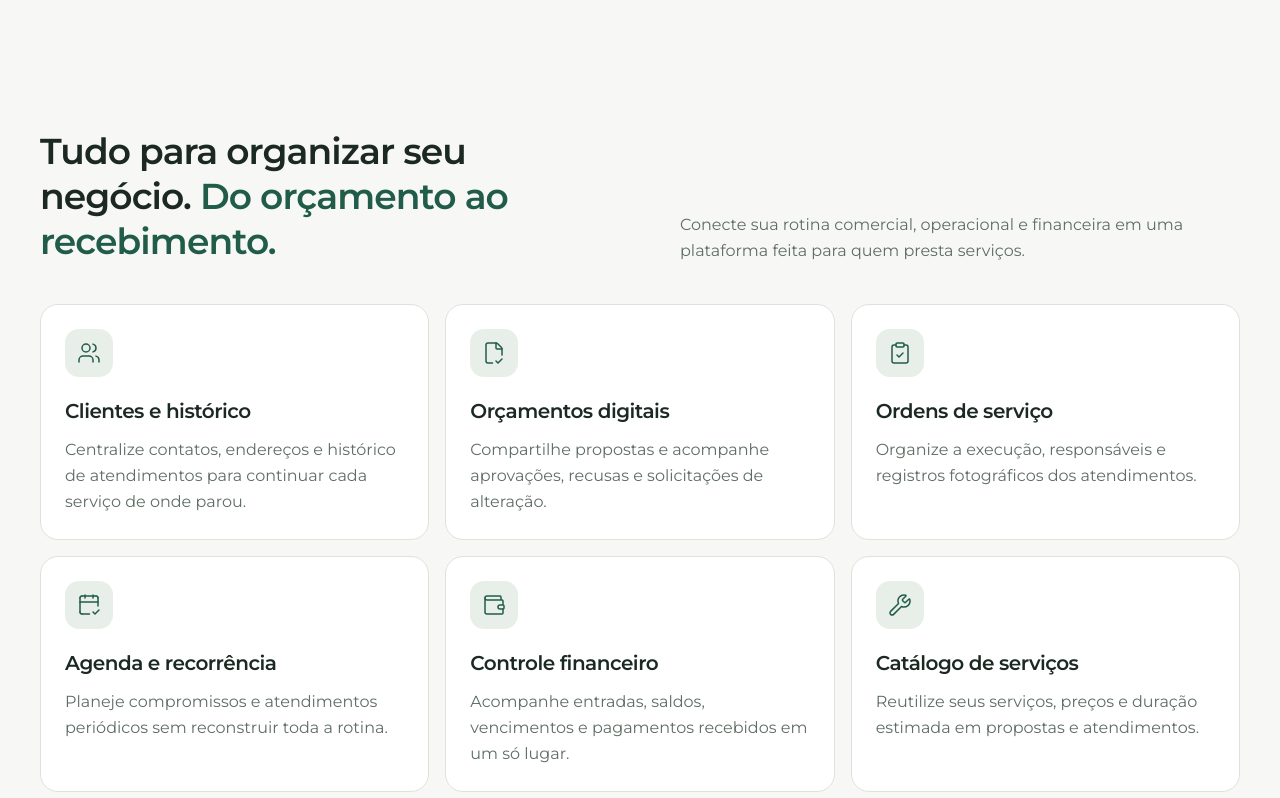
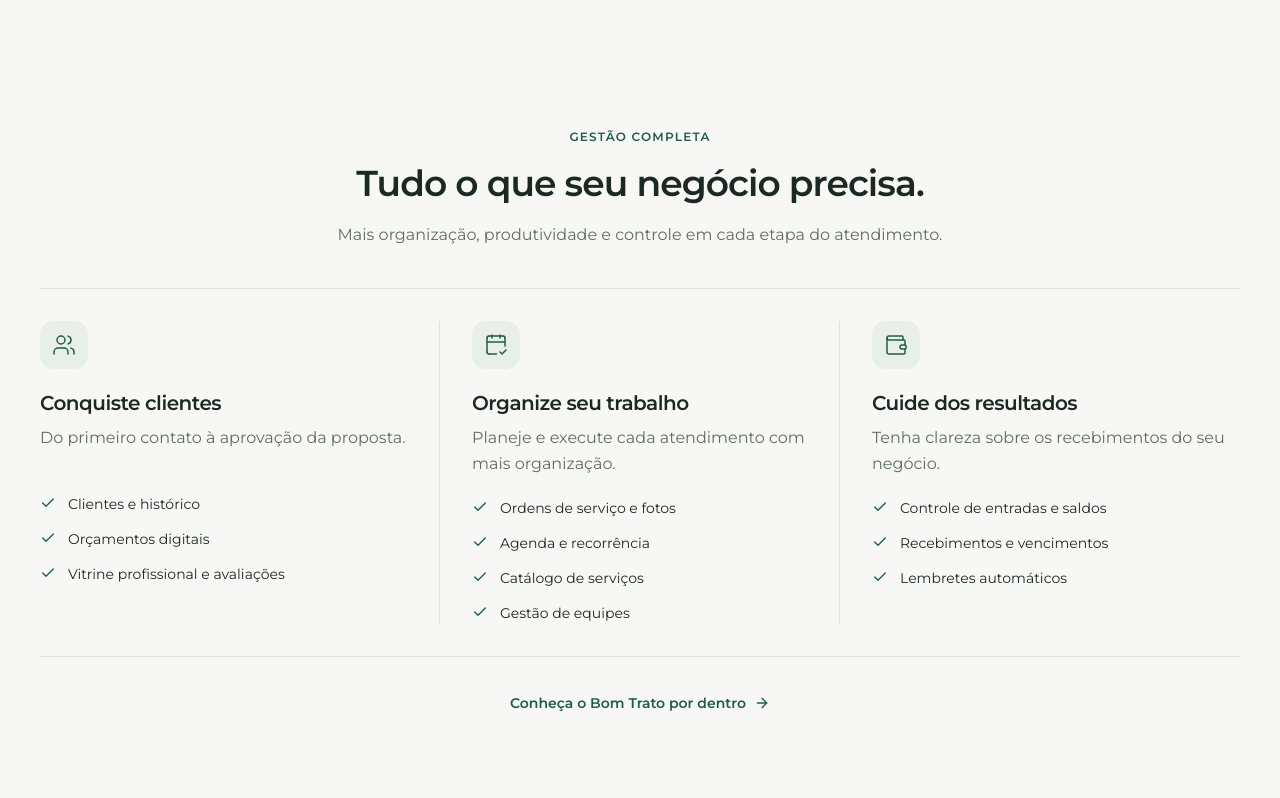
Before and after one commit to mbsegalla/bom-trato, a Next.js app: page / in a window 1280 px wide. Shown: the part 882-1680 px from the top of the page. Built offline with nearby package versions, Linux system fonts and the light colour scheme; no server answers.

Commit message:
refactor: simplify marketing features into three pillars

```diff
--- a/src/modules/marketing/components/marketingFeatures.tsx
+++ b/src/modules/marketing/components/marketingFeatures.tsx
@@ -1,76 +1,84 @@
-import { CalendarCheck2, ClipboardCheck, FileCheck2, ReceiptText, Users, Wallet, Wrench } from 'lucide-react';
+import { ArrowRight, CalendarCheck2, Check, Users, Wallet } from 'lucide-react';
 
-const features = [
+const pillars = [
   {
     icon: Users,
-    title: 'Clientes e histórico',
-    description:
-      'Centralize contatos, endereços e histórico de atendimentos para continuar cada serviço de onde parou.',
-  },
-  {
-    icon: FileCheck2,
-    title: 'Orçamentos digitais',
-    description: 'Compartilhe propostas e acompanhe aprovações, recusas e solicitações de alteração.',
-  },
-  {
-    icon: ClipboardCheck,
-    title: 'Ordens de serviço',
-    description: 'Organize a execução, responsáveis e registros fotográficos dos atendimentos.',
+    title: 'Conquiste clientes',
+    description: 'Do primeiro contato à aprovação da proposta.',
+    features: ['Clientes e histórico', 'Orçamentos digitais', 'Vitrine profissional e avaliações'],
   },
   {
     icon: CalendarCheck2,
-    title: 'Agenda e recorrência',
-    description: 'Planeje compromissos e atendimentos periódicos sem reconstruir toda a rotina.',
+    title: 'Organize seu trabalho',
+    description: 'Planeje e execute cada atendimento com mais organização.',
+    features: ['Ordens de serviço e fotos', 'Agenda e recorrência', 'Catálogo de serviços', 'Gestão de equipes'],
   },
   {
     icon: Wallet,
-    title: 'Controle financeiro',
-    description: 'Acompanhe entradas, saldos, vencimentos e pagamentos recebidos em um só lugar.',
-  },
-  {
-    icon: Wrench,
-    title: 'Catálogo de serviços',
-    description: 'Reutilize seus serviços, preços e duração estimada em propostas e atendimentos.',
-  },
-  {
-    icon: Users,
-    title: 'Gestão de equipes',
-    description: 'Convide colaboradores e distribua responsabilidades conforme os recursos do plano contratado.',
-  },
-  {
-    icon: ReceiptText,
-    title: 'Vitrine e reputação',
-    description: 'Divulgue seu perfil profissional e reúna avaliações vinculadas aos serviços realizados.',
+    title: 'Cuide dos resultados',
+    description: 'Tenha clareza sobre os recebimentos do seu negócio.',
+    features: ['Controle de entradas e saldos', 'Recebimentos e vencimentos', 'Lembretes automáticos'],
   },
 ];
 
 export function MarketingFeatures() {
   return (
-    <section id="features" className="scroll-mt-24 px-6 py-12 sm:py-16 lg:px-10">
+    <section
+      id="features"
+      aria-labelledby="marketing-features-title"
+      className="scroll-mt-24 px-6 py-12 sm:py-16 lg:px-10"
+    >
       <div className="mx-auto max-w-7xl">
-        <div className="grid gap-8 lg:grid-cols-2 lg:gap-20">
-          <h2 className="max-w-xl font-heading text-3xl leading-tight font-semibold tracking-tight sm:text-4xl">
-            Tudo para organizar seu negócio.
-            <span className="text-primary"> Do orçamento ao recebimento.</span>
+        <div className="mx-auto max-w-2xl text-center">
+          <p className="text-xs font-semibold tracking-widest text-primary uppercase">Gestão completa</p>
+
+          <h2
+            id="marketing-features-title"
+            className="mt-4 font-heading text-3xl leading-tight font-semibold tracking-tight text-balance sm:text-4xl"
+          >
+            Tudo o que seu negócio precisa.
           </h2>
 
-          <p className="max-w-lg self-end leading-relaxed text-muted-foreground">
-            Conecte sua rotina comercial, operacional e financeira em uma plataforma feita para quem presta serviços.
+          <p className="mt-4 leading-relaxed text-muted-foreground">
+            Mais organização, produtividade e controle em cada etapa do atendimento.
           </p>
         </div>
 
-        <div className="mt-10 grid gap-4 sm:grid-cols-2 lg:grid-cols-3">
-          {features.map(({ icon: Icon, title, description }) => (
-            <article key={title} className="rounded-2xl border border-border bg-card p-6">
+        <div className="mt-10 grid gap-8 border-y border-border py-8 lg:grid-cols-3 lg:gap-0">
+          {pillars.map(({ icon: Icon, title, description, features }) => (
+            <article
+              key={title}
+              className="border-b border-border pb-8 last:border-b-0 last:pb-0 lg:border-r lg:border-b-0 lg:px-8 lg:pb-0 lg:first:pl-0 lg:last:border-r-0 lg:last:pr-0"
+            >
               <div className="flex size-12 items-center justify-center rounded-xl bg-secondary text-primary">
                 <Icon aria-hidden="true" className="size-6" strokeWidth={1.5} />
               </div>
 
               <h3 className="mt-5 text-xl font-semibold tracking-tight">{title}</h3>
 
-              <p className="mt-3 leading-relaxed text-muted-foreground">{description}</p>
+              <p className="mt-2 leading-relaxed text-muted-foreground lg:min-h-12">{description}</p>
+
+              <ul className="mt-5 space-y-3">
+                {features.map((feature) => (
+                  <li key={feature} className="flex items-start gap-3 text-sm leading-relaxed">
+                    <Check aria-hidden="true" className="mt-0.5 size-4 shrink-0 text-primary" />
+
+                    {feature}
+                  </li>
+                ))}
+              </ul>
             </article>
           ))}
+        </div>
+
+        <div className="mt-6 text-center">
+          <a
+            href="#product-tour"
+            className="inline-flex min-h-11 items-center gap-2 rounded-sm text-sm font-semibold text-primary hover:underline focus-visible:outline-2 focus-visible:outline-offset-4 focus-visible:outline-ring"
+          >
+            Conheça o Bom Trato por dentro
+            <ArrowRight aria-hidden="true" className="size-4" />
+          </a>
         </div>
       </div>
     </section>
```
